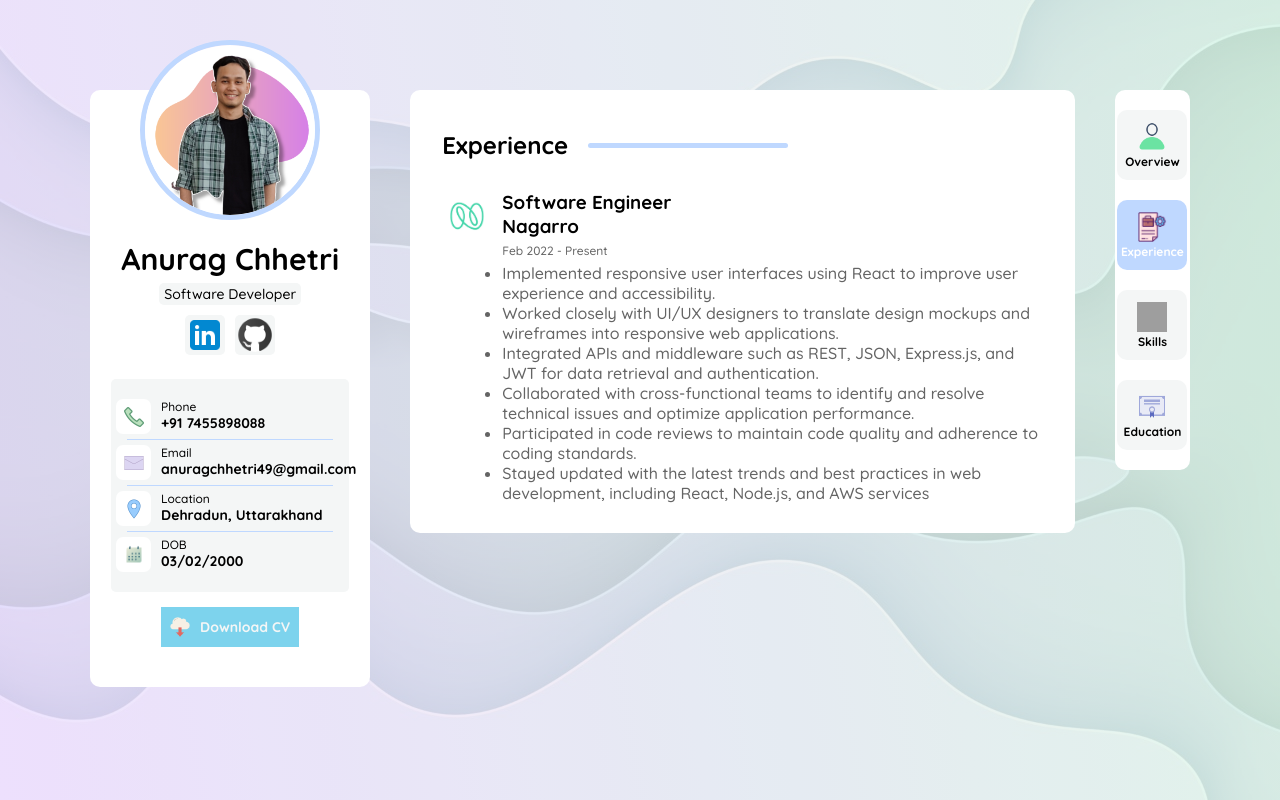
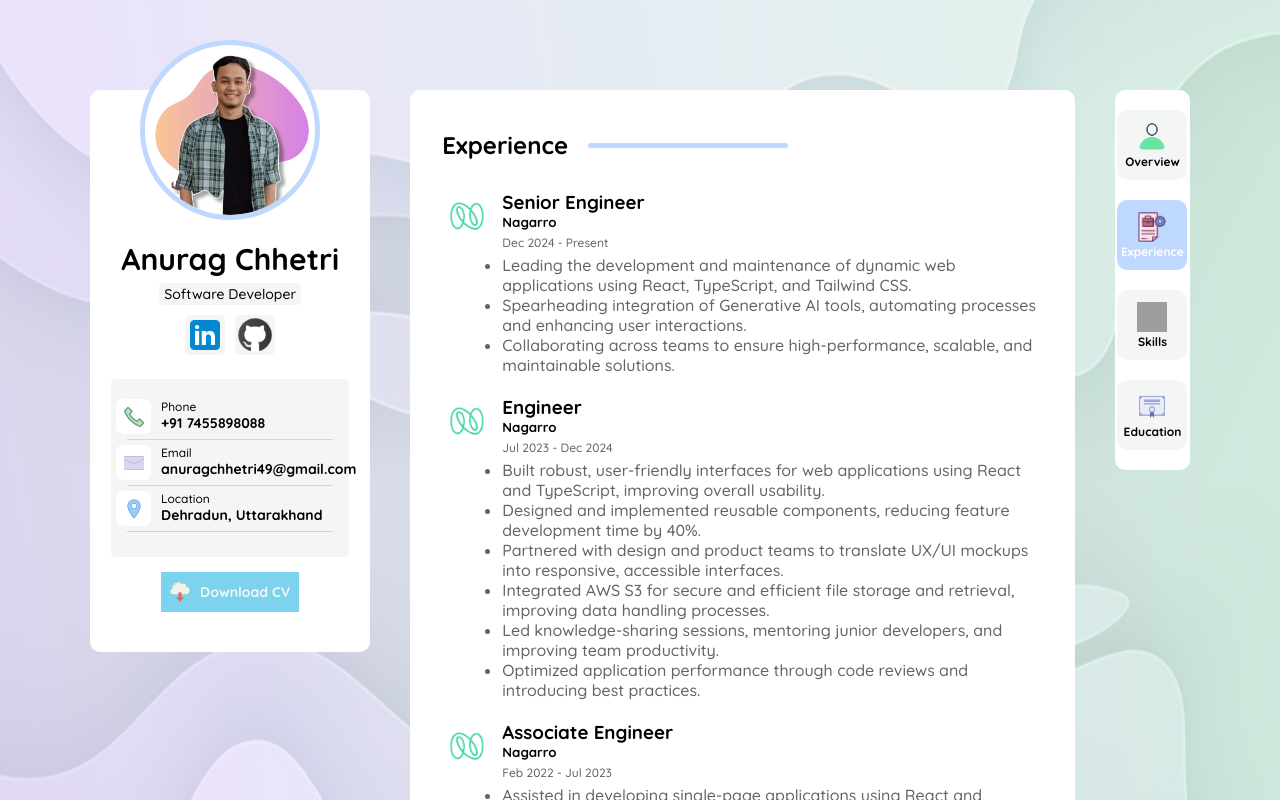
Before and after one commit to devbyanurag/my_portfolio, a React (Vite) app: page / in a window 1280 px wide. Both pictures are taken after a click on the element "Experience". Shown: the top 800 px of the page. Built offline with nearby package versions, Linux system fonts and the light colour scheme; grey boxes are pictures that could not be loaded.

Commit message:
updated resume and fixed experience.

```diff
--- a/src/Utils/commonFunctions.ts
+++ b/src/Utils/commonFunctions.ts
@@ -1,23 +1,18 @@
 export function getExperienceFromDate(dateString: string) {
     // Parse the input date string
     const [day, month, year] = dateString.split('/').map(Number);
-    const startDate = new Date(year, month - 1, day);
+    const startDate = new Date(year, month - 1, day); // Adjust for 0-based month
     const today = new Date();
 
-    // Calculate the difference in years, months, and days
-    let years = today.getFullYear() - startDate.getFullYear();
-    let months = today.getMonth() - startDate.getMonth();
-    let days = today.getDate() - startDate.getDate();
+    // Total difference in milliseconds
+    const differenceInMs = today.getTime() - startDate.getTime();
 
-    // Adjust months and years if necessary
-    if (days < 0) {
-        months--;
-        days += new Date(today.getFullYear(), today.getMonth(), 0).getDate();
-    }
-    if (months < 0) {
-        years--;
-        months += 12;
-    }
+    // Calculate total days between the dates
+    const totalDays = differenceInMs / (1000 * 60 * 60 * 24);
 
-    return `${years}.${months}`;
+    // Calculate years as a decimal by dividing total days by 365.25 (accounting for leap years)
+    const experienceInYears = totalDays / 365.25;
+
+    // Return the result rounded to 2 decimal places
+    return experienceInYears.toFixed(2);
 }
--- a/src/components/Profile/Profile.tsx
+++ b/src/components/Profile/Profile.tsx
@@ -72,7 +72,7 @@ const Profile = () => {
                     </div>
                 </div>
                 <div className={styles.hr1}></div>
-                <div className={styles.profile_info_container}>
+                {/* <div className={styles.profile_info_container}>
                     <div className={styles.profile_info_image_container}>
                         <img src={calImg} alt="dob" />
                     </div>
@@ -80,7 +80,7 @@ const Profile = () => {
                         <p>DOB</p>
                         <p>03/02/2000</p>
                     </div>
-                </div>
+                </div> */}
             </div>
             <a className={styles.resumedownload} href={resumePdf} download><div className={styles.download_container}>
                 <img src={downloadImg} alt="download" />
--- a/src/components/ProfileData/Experience/Experience.tsx
+++ b/src/components/ProfileData/Experience/Experience.tsx
@@ -7,39 +7,79 @@ const Experience = () => {
       <div className={styles.exp_container}>
         <img className={styles.exp_img} src={nagarroImg} alt="nagarro" />
         <div className={styles.exp_details_container}>
-          <h3>Software Engineer</h3>
-          <h3>Nagarro</h3>
-
-
-          <p className={styles.exp_duration}>Feb 2022 - Present</p>
+          <h3>Senior Engineer</h3>
+          <h5>Nagarro</h5>
+          <p className={styles.exp_duration}>Dec 2024 - Present</p>
           <p>
             <ul>
 
               <li className={styles.exp_points}>
-                Implemented responsive user interfaces using React to
-                improve user experience and accessibility.
+                Leading the development and maintenance of dynamic web applications using React, TypeScript, and
+                Tailwind CSS.
               </li>
-              <li className={styles.exp_points}> Worked closely with UI/UX designers to translate design
-                mockups and wireframes into responsive web
-                applications.
+              <li className={styles.exp_points}> Spearheading integration of Generative AI tools, automating processes and enhancing user interactions.
               </li>
-              <li className={styles.exp_points}> Integrated APIs and middleware such as REST, JSON,
-                Express.js, and JWT for data retrieval and authentication.
-              </li>
-              <li className={styles.exp_points}> Collaborated with cross-functional teams to identify and
-                resolve technical issues and optimize application
-                performance.
-              </li>
-              <li className={styles.exp_points}> Participated in code reviews to maintain code quality and
-                adherence to coding standards.
-              </li>
-              <li className={styles.exp_points}> Stayed updated with the latest trends and best practices
-                in web development, including React, Node.js, and AWS
-                services
+              <li className={styles.exp_points}> Collaborating across teams to ensure high-performance, scalable, and maintainable solutions.
               </li>
             </ul>
           </p>
         </div>
+
+      </div>
+
+      {/* Engineer */}
+      <div className={styles.exp_container}>
+        <img className={styles.exp_img} src={nagarroImg} alt="nagarro" />
+        <div className={styles.exp_details_container}>
+          <h3>Engineer</h3>
+          <h5>Nagarro</h5>
+          <p className={styles.exp_duration}>Jul 2023 - Dec 2024</p>
+          <p>
+            <ul>
+
+              <li className={styles.exp_points}>
+                Built robust, user-friendly interfaces for web applications using React and TypeScript, improving overall
+                usability.
+              </li>
+              <li className={styles.exp_points}>Designed and implemented reusable components, reducing feature development time by 40%.
+              </li>
+              <li className={styles.exp_points}> Partnered with design and product teams to translate UX/UI mockups into responsive, accessible interfaces.
+              </li>
+              <li className={styles.exp_points}>
+                Integrated AWS S3 for secure and efficient file storage and retrieval, improving data handling processes.
+              </li>
+              <li className={styles.exp_points}>Led knowledge-sharing sessions, mentoring junior developers, and improving team productivity.
+              </li>
+              <li className={styles.exp_points}>Optimized application performance through code reviews and introducing best practices.
+              </li>
+            </ul>
+          </p>
+        </div>
+
+      </div>
+
+      {/* Associate: */}
+      <div className={styles.exp_container}>
+        <img className={styles.exp_img} src={nagarroImg} alt="nagarro" />
+        <div className={styles.exp_details_container}>
+          <h3>Associate Engineer</h3>
+          <h5>Nagarro</h5>
+          <p className={styles.exp_duration}>Feb 2022 - Jul 2023</p>
+          <p>
+            <ul>
+
+              <li className={styles.exp_points}>
+                Assisted in developing single-page applications using React and JavaScript.
+              </li>
+              <li className={styles.exp_points}>Collaborated with the team to debug and resolve UI issues, ensuring smooth user experiences.
+
+              </li>
+              <li className={styles.exp_points}> Conducted testing and performance analysis for web applications, ensuring optimal functionality.
+              </li>
+            </ul>
+          </p>
+        </div>
+
       </div>
 
     </div>
```
Also changed, not shown: src/components/ProfileData/Overview/Overview.tsx (+3 -4 lines), 2 other files (tests, documents, lock files or other folders).
